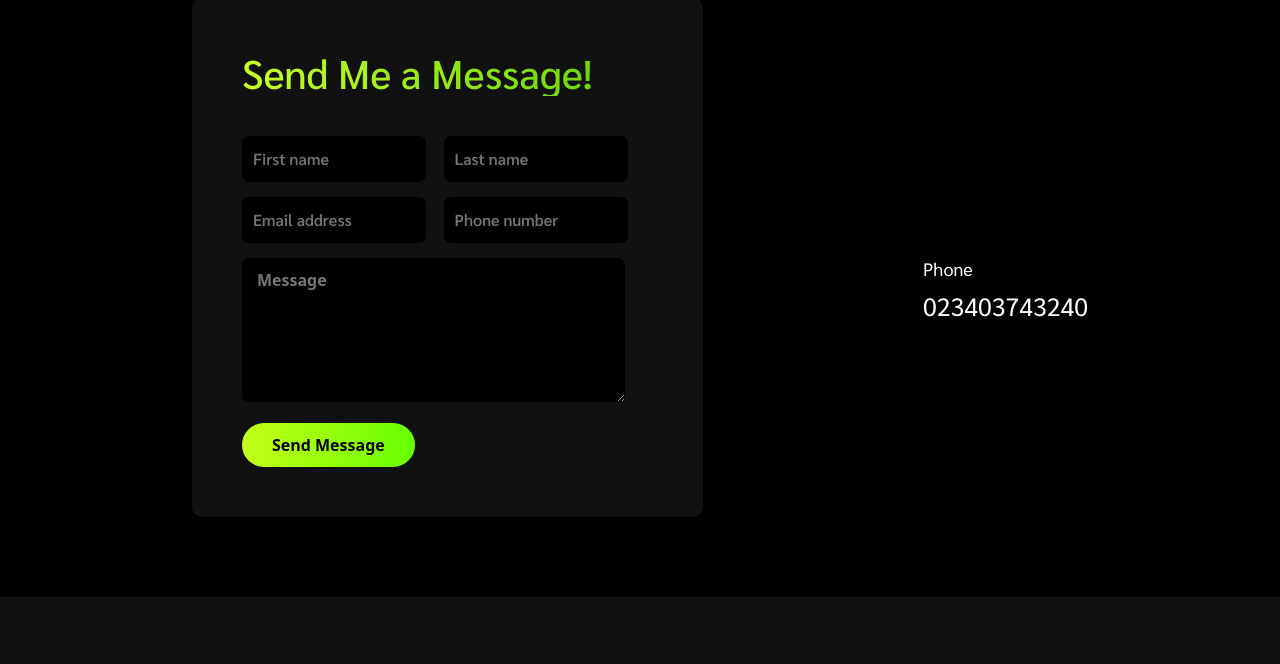
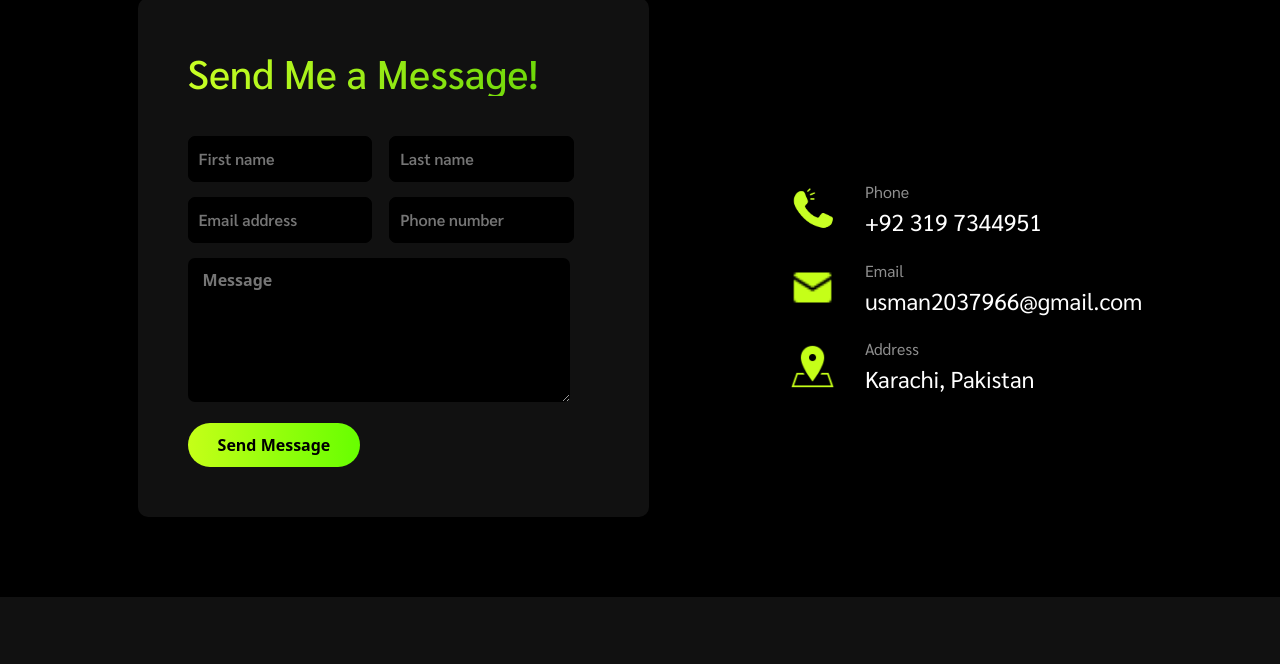
Before and after one commit to musman-js/Updating-MyPortfolio, a plain HTML site: page index.html in a window 1280 px wide. Shown: the part 5659-6323 px from the top of the page. Drawn offline with nearby package versions, Linux system fonts and the light colour scheme; some packages are replaced by stand-ins of ours; a script that the page names is missing; a web font is replaced by a local one.

Commit message:
Contact Section almost completed

```diff
--- a/index.html
+++ b/index.html
@@ -503,9 +503,32 @@
         </div>
        </main>
        <main>
-        <p class="contact-heading">Phone</p>
-        <p class="contact-text">023403743240</p>
-       </main>
+        <div class="contact-container">
+            <div class="contact-item">
+                <img class="contact-icon" src="skills/phone.png" alt="phone">
+                <div class="contact-info">
+                    <span class="contact-heading">Phone</span>
+                    <span class="contact-text">+92 319 7344951</span>
+                </div>
+            </div>
+
+            <div class="contact-item">
+                <img class="contact-icon" src="skills/email.png" alt="phone">
+                <div class="contact-info">
+                    <span class="contact-heading">Email</span>
+                    <span class="contact-text">usman2037966@gmail.com</span>
+                </div>
+            </div>
+
+            <div class="contact-item">
+                <img class="contact-icon" src="skills/address.png" alt="phone">
+                <div class="contact-info">
+                    <span class="contact-heading">Address</span>
+                    <span class="contact-text">Karachi, Pakistan</span>
+                </div>
+            </div>
+        </div>
+    </main>
      </section>
     </div>
   </section>
--- a/style.css
+++ b/style.css
@@ -1141,23 +1141,65 @@
     align-items: center;
 }
 
-.contact-heading{
-    font-size: 18px;
-    color: #fff;
-    font-family: "Sarabun", sans-serif;
-    margin-bottom: 5px;
+
+.contact-container {
+    display: block;
+    flex-wrap: wrap;
+    align-items: center;
+    margin-left: 30px; /* Adjust margin as needed */
 }
 
-.contact-text{
-    font-size: 25px;
+.contact-item {
+    display: flex;
+    align-items: center;
+    margin-bottom: 20px; /* Adjust margin between items */
+}
+
+.contact-heading {
+    font-size: 16px;
+    color: #8e8e8e;
+    font-family: "Sarabun", sans-serif;
+    margin-right: 10px;
+}
+
+.contact-text {
+    font-size: 23px;
     color: #fff;
+    display: block;
     font-family: "Sarabun", sans-serif;
+}
+
+.contact-icon {
+    width: 45px;
+    height: auto;
+    margin-right: 30px;
+}
+
+@media (max-width: 991px) and (min-width: 767px) {
+    .contact-text {
+        font-size: 18px;
+    }
+
+    .contact-icon {
+        width: 30px;
+        margin-right: 20px;
+    }
+}
+
+@media only screen and (max-width: 600px) {
+    .contact-item {
+        margin-bottom: 10px;
+    }
+
+    .contact-info {
+        margin-left: 10px;
+    }
 }
 
 
 .message-main {
     border-radius: 10px;
-    width: 140%;
+    width: 120%;
     padding-left: 50px;
     padding-top: 50px;
     padding-bottom: 50px;
```
Also changed, not shown: skills/address.png (added), skills/email.png (added), skills/phone.png (added).
